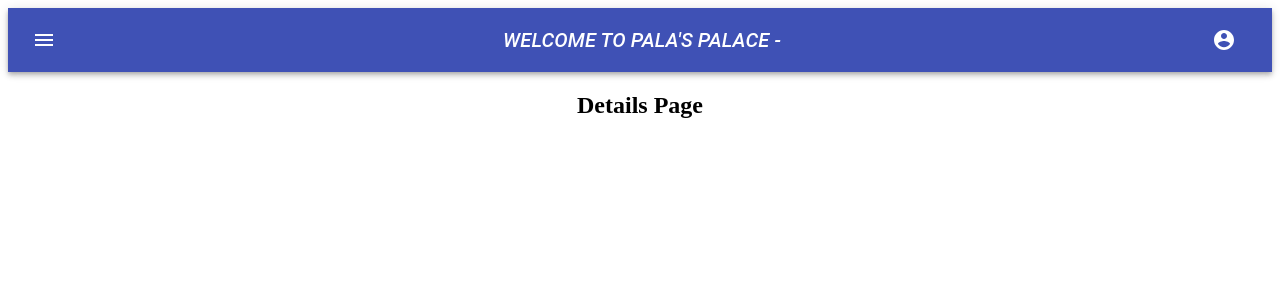
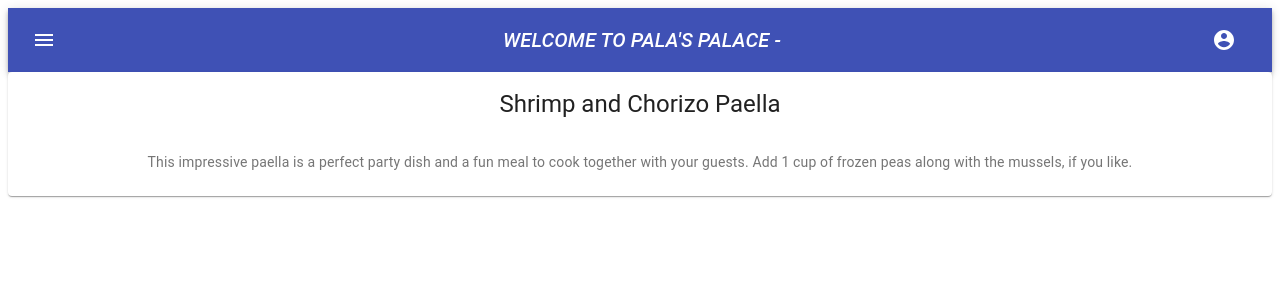
Before and after one commit to durmus-pala/milestone-fire-blog-app, a React (Create React App) app: page /details/1 in a window 1280 px wide. Shown: the top 300 px of the page. Built offline with nearby package versions, Linux system fonts and the light colour scheme; no server answers; the database is empty.

Commit message:
add details page

```diff
--- a/src/components/Post.js
+++ b/src/components/Post.js
@@ -31,7 +31,10 @@ const Post = () => {
     if (!currentUser?.currentUser?.uid) {
       alert("Please Login To See Details!!!");
     } else {
-      history.push("/details");
+      history.push({
+        pathname: "/details",
+        blogList: blogList,
+      });
     }
   };
   return (
@@ -39,7 +42,7 @@ const Post = () => {
       {isLoading ? (
         <img src={loading} alt="loading" />
       ) : (
-        blogList.map((item, id) => (
+        blogList?.map((item, id) => (
           <Card
             key={id}
             style={{
@@ -49,7 +52,7 @@ const Post = () => {
               marginRight: "5%",
               overflowY: "auto",
             }}
-            onClick={handleDetail}
+            onDoubleClick={handleDetail}
           >
             <CardHeader title={item.info.title} />
             <CardMedia
--- a/src/helpers/Firebase.js
+++ b/src/helpers/Firebase.js
@@ -101,4 +101,5 @@ export const useFetch = () => {
   }, []);
   return { blogList, isLoading };
 };
+
 export default firebaseApp;
--- a/src/pages/Details.js
+++ b/src/pages/Details.js
@@ -1,9 +1,36 @@
-import React from "react";
+import React, { useContext } from "react";
+import Card from "@material-ui/core/Card";
+import CardHeader from "@material-ui/core/CardHeader";
+import CardMedia from "@material-ui/core/CardMedia";
+import CardContent from "@material-ui/core/CardContent";
+import Typography from "@material-ui/core/Typography";
+import { useFetch } from "../helpers/Firebase";
+import { AuthContext } from "../contexts/AuthContext";
+import { useParams } from "react-router-dom";
+import { useHistory } from "react-router-dom";
 
-const Details = () => {
+const Details = (props) => {
+  const { blogList, isLoading } = useFetch();
+  const currentUser = useContext(AuthContext);
+  const history = useHistory();
+  const blog = props.location;
+  // const id = useParams();
+
+  console.log("blog", blog);
+
   return (
     <div>
-      <h2>Details Page</h2>
+      <Card>
+        <CardHeader title="Shrimp and Chorizo Paella" />
+        <CardMedia image="/static/images/cards/paella.jpg" title="post image" />
+        <CardContent>
+          <Typography variant="body2" color="textSecondary" component="p">
+            This impressive paella is a perfect party dish and a fun meal to
+            cook together with your guests. Add 1 cup of frozen peas along with
+            the mussels, if you like.
+          </Typography>
+        </CardContent>
+      </Card>
     </div>
   );
 };
```
